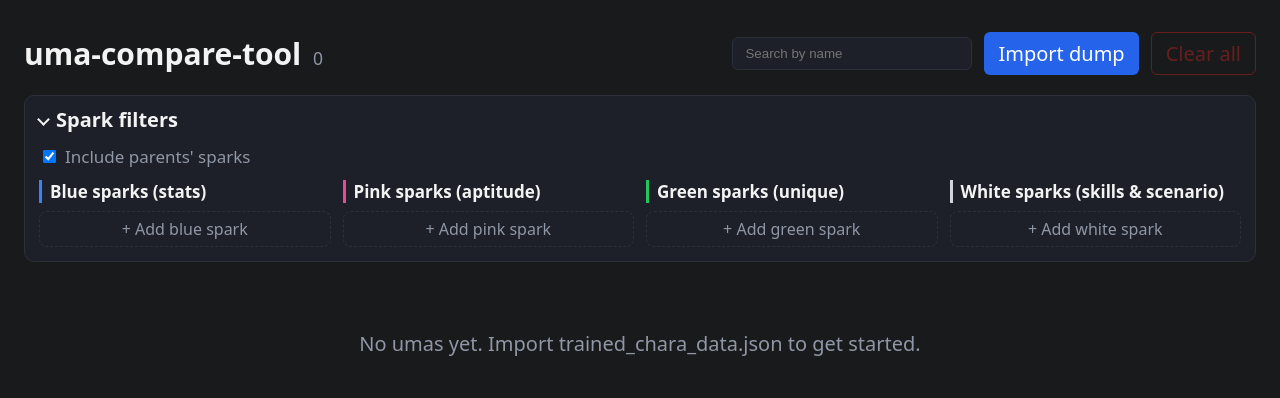
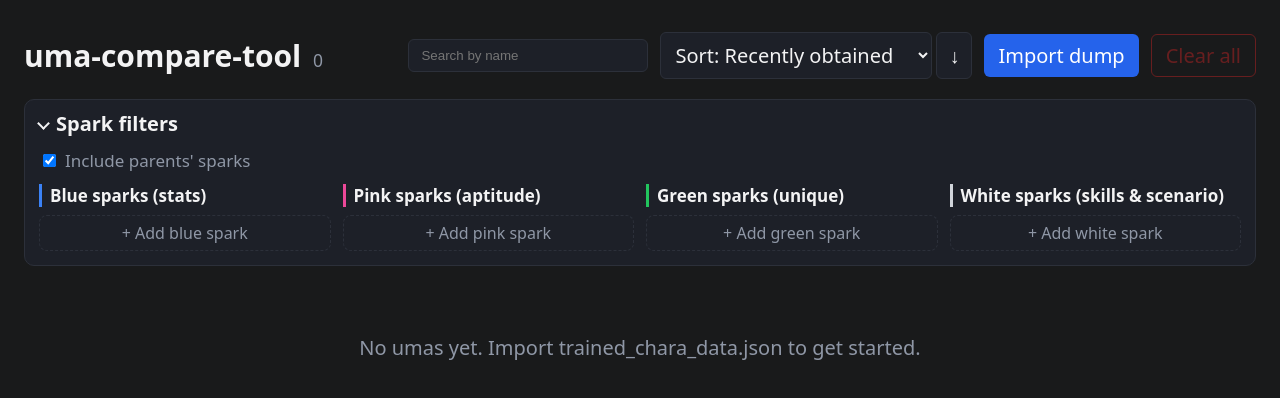
Before and after one commit to jmate03/uma-compare-tool, a React (Vite) app: page / in a window 1280 px wide. Shown: the top 398 px of the page. Built offline with nearby package versions, Linux system fonts and the light colour scheme.

Commit message:
add sorting options beyond what the filters offer

```diff
--- a/src/lib/UmaImport.tsx
+++ b/src/lib/UmaImport.tsx
@@ -24,6 +24,7 @@ export interface DumpUma {
 	factor_info_array: DumpFactor[];
 	succession_chara_array: DumpParent[];
 	memo: string;
+	icon_type: number;
 	create_time: string;
 }
 
@@ -103,6 +104,7 @@ export function importGameDump(raw: unknown, existing: StoredUma[]): StoredUma[]
 				{ kind: 'imported', sparks: [] },
 			],
 			score: d.rank_score,
+			iconType: d.icon_type,
 			createdAt: prev?.createdAt ?? d.create_time ?? now,
 			updatedAt: now,
 		};
--- /dev/null
+++ b/src/lib/UmaSort.tsx
@@ -0,0 +1,60 @@
+// Sorting for the uma list
+import type { StoredUma } from './UmaTypes';
+import { sparkTotals } from './UmaFilter';
+
+export type SortKey = 'recent' | 'white' | 'icon' | 'notes';
+export type SortDir = 'desc' | 'asc';
+
+export const SORT_OPTIONS: { key: SortKey; label: string; directional: boolean }[] = [
+	{ key: 'recent', label: 'Recently obtained', directional: true },
+	{ key: 'white', label: 'No. of white sparks', directional: true },
+	{ key: 'icon', label: 'Favorite icon', directional: false },
+	{ key: 'notes', label: 'Has notes', directional: false },
+];
+
+// createdAt is the dump's "YYYY-MM-DD hh:mm:ss" for imports and ISO for manual entries
+const obtainedAt = (u: StoredUma) => Date.parse(u.createdAt.replace(' ', 'T')) || 0;
+
+const whiteCount = (u: StoredUma, byId: Map<string, StoredUma>, includeParents: boolean) =>
+	sparkTotals(u, byId, includeParents).filter(s => s.category === 'white').length;
+
+// Icons in game order, umas without one (0 or never imported) last
+const iconRank = (u: StoredUma) => (u.iconType ? u.iconType : Infinity);
+
+/**
+ * Returns a sorted copy. `dir` only applies to the directional keys.
+ * Ties fall back to newest first.
+ * White spark counts follow includeParents, matching what the cards show.
+ */
+export function sortUmas(
+	umas: StoredUma[],
+	key: SortKey,
+	dir: SortDir,
+	byId: Map<string, StoredUma>,
+	includeParents: boolean,
+): StoredUma[] {
+	const sign = dir === 'desc' ? -1 : 1;
+	let primary: (a: StoredUma, b: StoredUma) => number;
+
+	switch (key) {
+		case 'recent':
+			primary = (a, b) => sign * (obtainedAt(a) - obtainedAt(b));
+			break;
+		case 'white': {
+			const counts = new Map(umas.map(u => [u.id, whiteCount(u, byId, includeParents)]));
+			primary = (a, b) => sign * (counts.get(a.id)! - counts.get(b.id)!);
+			break;
+		}
+		case 'icon':
+			primary = (a, b) => {
+				const ra = iconRank(a), rb = iconRank(b);
+				return ra === rb ? 0 : ra < rb ? -1 : 1;
+			};
+			break;
+		case 'notes':
+			primary = (a, b) => Number(b.notes.trim() !== '') - Number(a.notes.trim() !== '');
+			break;
+	}
+
+	return [...umas].sort((a, b) => primary(a, b) || obtainedAt(b) - obtainedAt(a));
+}
--- a/src/lib/UmaTypes.tsx
+++ b/src/lib/UmaTypes.tsx
@@ -42,6 +42,7 @@ export const emptyValues: UmaFormValues = {
 export interface StoredUma extends UmaFormValues {
 	id: string;
 	gameId?: number; // trained_chara_id from the dump. undefined for manually entered umas
+	iconType?: number; // in-game favorite icon from the dump: 0 = none, 1–13 = icon
 	createdAt: string;
 	updatedAt: string;
     charId?: number;
--- a/src/pages/UmaList.tsx
+++ b/src/pages/UmaList.tsx
@@ -7,12 +7,15 @@ import './UmaListCSS.css'
 import { UmaCard } from '../components/UmaCard';
 import { SparkFilterBar } from '../components/SparkFilterBar';
 import { matchesSparkFilters, type SparkFilter } from '../lib/UmaFilter';
+import { SORT_OPTIONS, sortUmas, type SortDir, type SortKey } from '../lib/UmaSort';
 
 export function UmaList() {
 	const [umas, setUmas] = useState<StoredUma[]>([]);
 	const [search, setSearch] = useState('');
 	const [sparkFilters, setSparkFilters] = useState<SparkFilter[]>([]);
 	const [includeParents, setIncludeParents] = useState(true);
+	const [sortKey, setSortKey] = useState<SortKey>('recent');
+	const [sortDir, setSortDir] = useState<SortDir>('desc');
 
 	// Load saved umas once when the screen opens
 	useEffect(() => {
@@ -49,12 +52,16 @@ export function UmaList() {
 
 	// TODO: add more filters here (type, aptitudes...)
 	const visible = useMemo(
-		() => umas.filter(u =>
-			umaName(u).toLowerCase().includes(search.toLowerCase()) &&
-			matchesSparkFilters(u, sparkFilters, byId, includeParents)
+		() => sortUmas(
+			umas.filter(u =>
+				umaName(u).toLowerCase().includes(search.toLowerCase()) &&
+				matchesSparkFilters(u, sparkFilters, byId, includeParents)
+			),
+			sortKey, sortDir, byId, includeParents
 		),
-		[umas, search, sparkFilters, byId, includeParents]
+		[umas, search, sparkFilters, byId, includeParents, sortKey, sortDir]
 	);
+	const directional = SORT_OPTIONS.find(o => o.key === sortKey)!.directional;
 
 	return (
 		<div className="uma-list">
@@ -70,6 +77,27 @@ export function UmaList() {
 					value={search}
 					onChange={e => setSearch(e.target.value)}
 				/>
+
+				<div className="uma-list__sort">
+					<select
+						className="uma-list__sort-select"
+						aria-label="Sort by"
+						value={sortKey}
+						onChange={e => setSortKey(e.target.value as SortKey)}
+					>
+						{SORT_OPTIONS.map(o => <option key={o.key} value={o.key}>Sort: {o.label}</option>)}
+					</select>
+					{directional && (
+						<button
+							className="uma-list__sort-dir"
+							type="button"
+							title={sortDir === 'desc' ? 'Descending (click for ascending)' : 'Ascending (click for descending)'}
+							onClick={() => setSortDir(d => (d === 'desc' ? 'asc' : 'desc'))}
+						>
+							{sortDir === 'desc' ? '↓' : '↑'}
+						</button>
+					)}
+				</div>
 
 				<label className="uma-list__import">
 					Import dump
--- a/src/pages/UmaListCSS.css
+++ b/src/pages/UmaListCSS.css
@@ -41,6 +41,30 @@
 	background: var(--card);
 	color: var(--text);
 	min-width: 240px;
+}
+
+.uma-list__sort {
+	display: flex;
+	gap: 4px;
+}
+
+.uma-list__sort-select,
+.uma-list__sort-dir {
+	padding: 8px 10px;
+	border-radius: 6px;
+	border: 1px solid var(--card-border);
+	background: var(--card);
+	color: var(--text);
+	font: inherit;
+}
+
+.uma-list__sort-dir {
+	min-width: 36px;
+	cursor: pointer;
+}
+
+.uma-list__sort-dir:hover {
+	border-color: var(--muted);
 }
 
 .uma-list__import {
```
